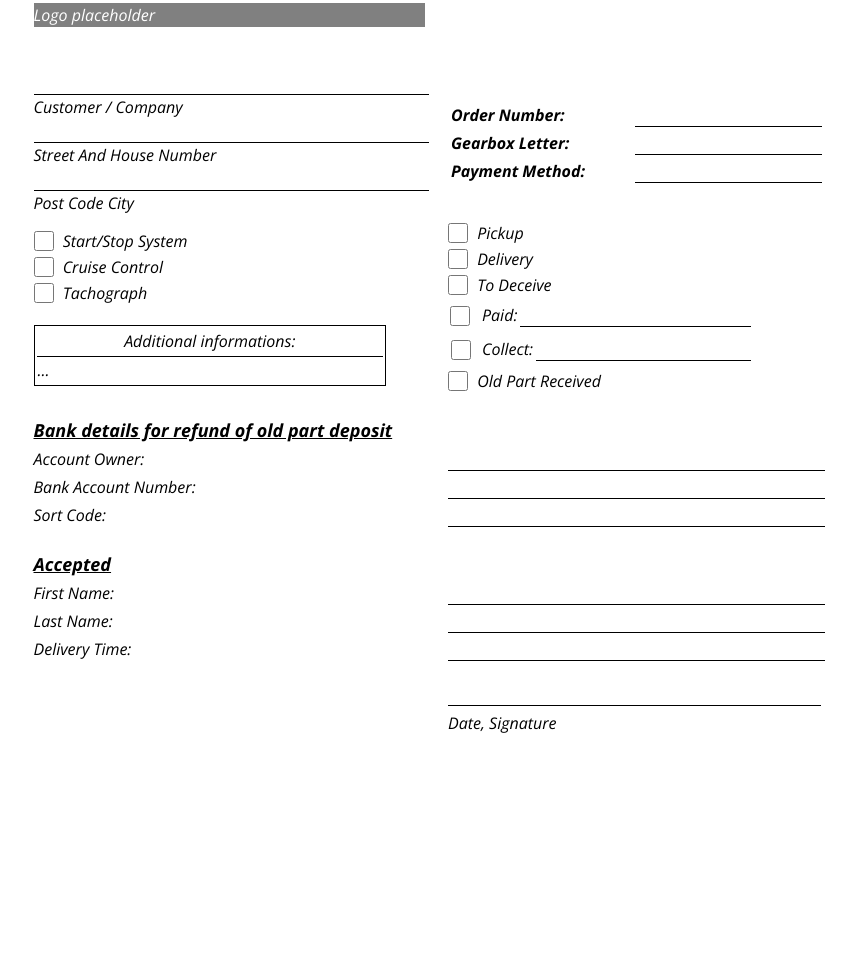
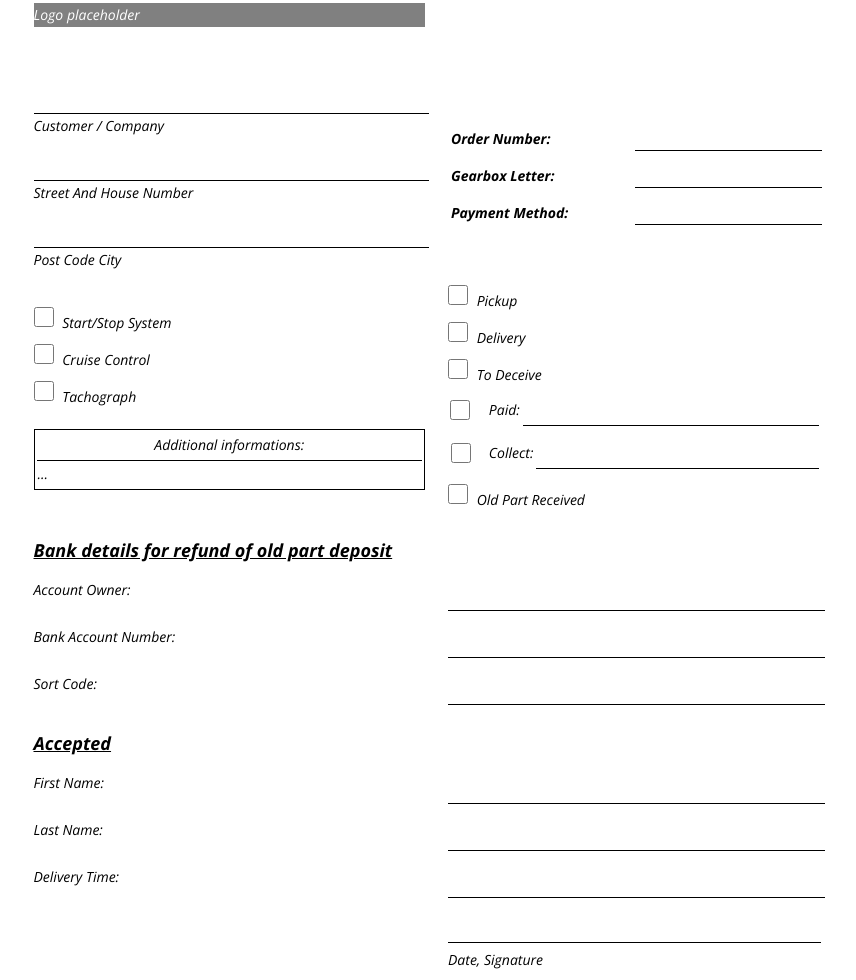
Before and after one commit to Stephen-2Hats/pdftohtml, a plain HTML site: page index.html in a window 1280 px wide. Shown: the whole page, without its empty margins (213-1069 px from the left). Before the commit the page ends 800 px from the top, so only its background shows below. Drawn offline with nearby package versions, Linux system fonts and the light colour scheme.

Commit message:
input field fixes

```diff
--- a/index.html
+++ b/index.html
@@ -14,11 +14,16 @@
     <style>
         body {
             font-family: 'Open Sans', sans-serif;
-            font-size: 16px;
+            font-size: 14px;
             line-height: 24px;
             font-weight: 400;
             color: #000;
             margin: 0;
+        }
+
+        table{
+            width: 100%;
+            background: #fff;
         }
 
         td {
@@ -31,10 +36,12 @@
 
         input {
             width: 100%;
+            min-height: 30px;
             border: 0;
             border-bottom: 1px solid #000;
             border-radius: 0;
             font-size: 16px;
+            margin-top: 10px;
         }
 
         input:focus {
@@ -44,7 +51,7 @@
         input[type='checkbox'] {
             width: 20px;
             height: 20px;
-            border: 1px solid #000;
+            border: 0;
             margin: 0;
             margin-right: 5px;
             position: relative;
@@ -56,11 +63,13 @@
             text-decoration: underline;
             margin: 20px 0 0;
             font-size: 18px;
-            line-height: 26px;
+            line-height: 28px;
         }
 
         label {
             text-transform: capitalize;
+            font-size: 14px;
+            line-height: 24px;
         }
     </style>
 
@@ -69,7 +78,7 @@
 <body>
 
     <!-- Main outer -->
-    <table style="width: 100%;background: #fff;max-width: 793px;margin: 0 auto;">
+    <table style="max-width: 793px;margin: 0 auto;">
         <tbody>
             <tr>
                 <td>
@@ -98,26 +107,32 @@
                 <td>
                     <table>
                         <tr>
-                            <td><label for="" style=" font-weight: 700;">order number:</label></td>
+                            <td style="vertical-align: bottom;">
+                                <label for="" style=" font-weight: 700;">order number:</label>
+                            </td>
                             <td style="width:100%; padding-left:0;">
 
-                                <input type="text">
+                                <input type="text" style="margin-top: 0;">
 
                             </td>
                         </tr>
                         <tr>
-                            <td><label for="" style=" font-weight: 700;">gearbox letter:</label></td>
+                            <td style="vertical-align: bottom;">
+                                <label for="" style=" font-weight: 700;">gearbox letter:</label>
+                            </td>
                             <td style="width:100%; padding-left:0;">
 
-                                <input type="text">
+                                <input type="text" style="margin-top: 0;">
 
                             </td>
                         </tr>
                         <tr>
-                            <td><label for="" style=" font-weight: 700;">payment method:</label></td>
+                            <td style="vertical-align: bottom;">
+                                <label for="" style=" font-weight: 700;">payment method:</label>
+                            </td>
                             <td style="width:100%; padding-left:0;">
 
-                                <input type="text">
+                                <input type="text" style="margin-top: 0;">
 
                             </td>
                         </tr>
@@ -172,7 +187,7 @@
                                             <label for="check7">paid:</label>
                                         </td>
                                         <td style="width: 100%; padding-left: 0;">
-                                            <input type="text">
+                                            <input type="text" style="margin-top: 0;">
                                         </td>
                                     </tr>
                                 </table>
@@ -188,7 +203,9 @@
                                         <td style="width: auto;">
                                             <label for="check8">collect:</label>
                                         </td>
-                                        <td style="width: 100%; padding-left: 0;"><input type="text"></td>
+                                        <td style="width: 100%; padding-left: 0;">
+                                            <input type="text" style="margin-top: 0;">
+                                        </td>
                                     </tr>
                                 </table>
                             </td>
```
